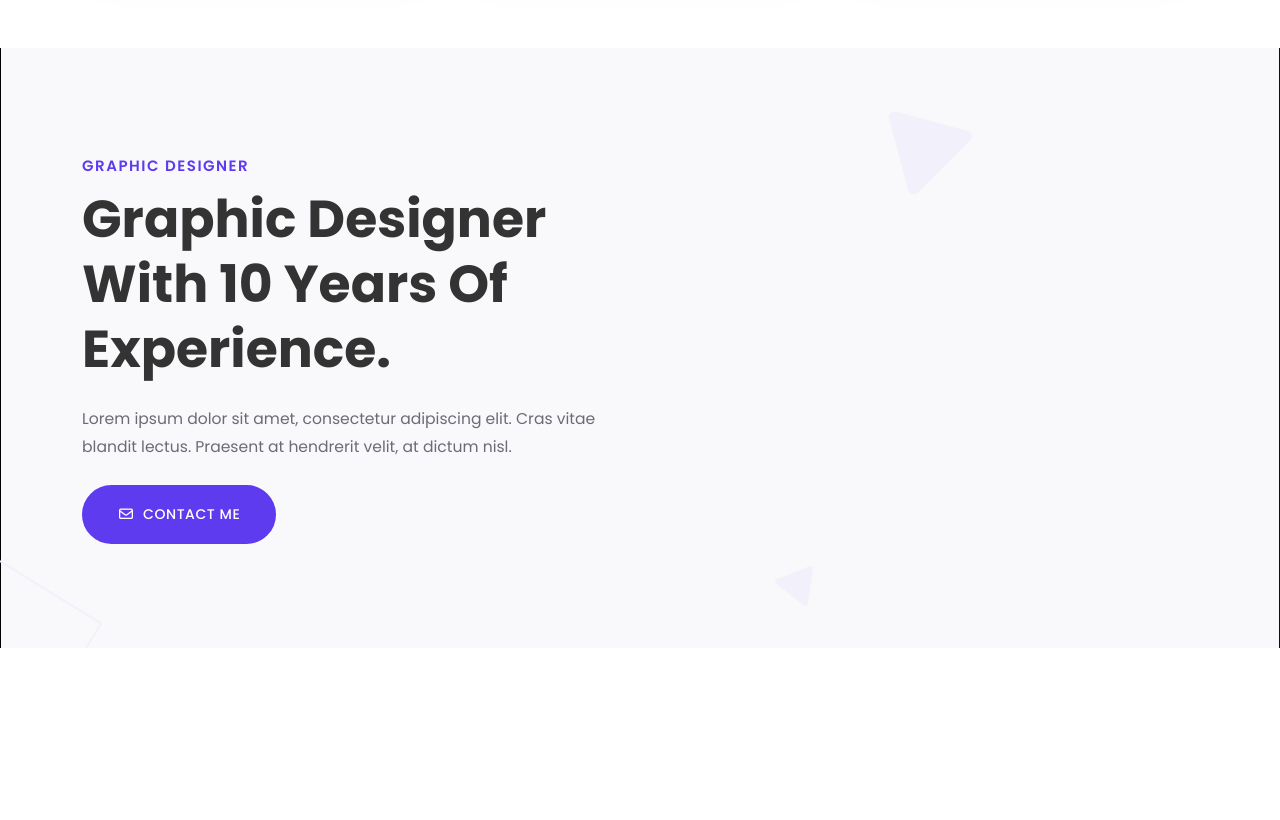
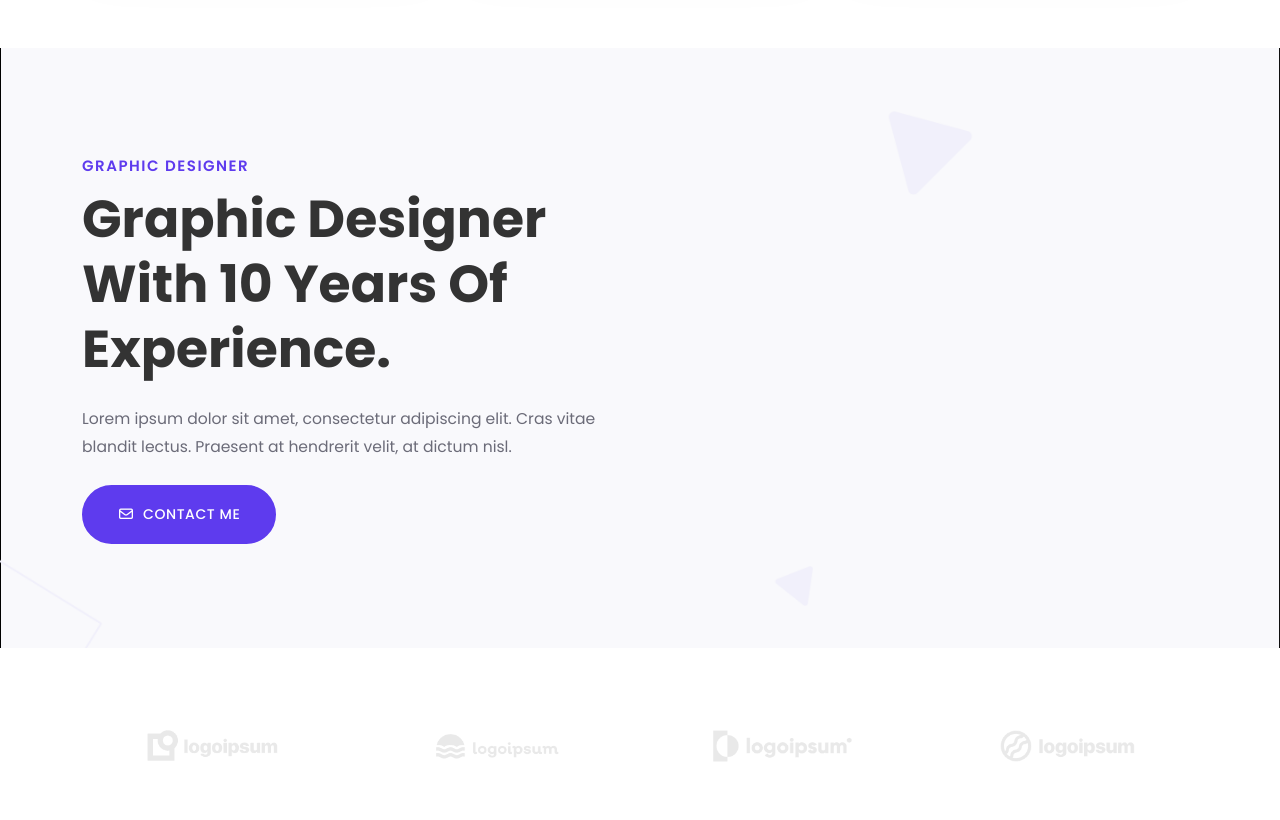
Before and after one commit to faysal-mahamud/portostar-portfolio, a plain HTML site: page index.html in a window 1280 px wide. Shown: the part 1562-2382 px from the top of the page. Before the commit the page ends 2210 px from the top, so only its background shows below. Drawn offline with Linux system fonts and the light colour scheme.

Commit message:
client logo

```diff
--- a/css/style.css
+++ b/css/style.css
@@ -327,3 +327,30 @@ a {
   margin-bottom: 24px;
 }
 /* Experience part end */
+
+/* Clients part start */
+.clients-section {
+  padding: 80px 0 56px;
+  background-color: #ffffff;
+}
+
+.clients-row {
+  align-items: center;
+  justify-content: center;
+  text-align: center;
+  --bs-gutter-y: 24px;
+}
+
+.client-logo {
+  max-width: 100%;
+  max-height: 36px;
+  width: auto;
+  height: auto;
+  opacity: 0.85;
+  transition: opacity 0.2s ease;
+}
+
+.client-logo:hover {
+  opacity: 1;
+}
+/* Clients part end */
--- a/index.html
+++ b/index.html
@@ -209,6 +209,43 @@
     </section>
     <!-- Experience part end -->
 
+    <!-- Clients part start -->
+    <section class="clients-section">
+      <div class="container">
+        <div class="row clients-row">
+          <div class="col-6 col-md-3">
+            <img
+              src="images/logoipsum-logo-1.png"
+              alt="Client Logo 1"
+              class="client-logo"
+            />
+          </div>
+          <div class="col-6 col-md-3">
+            <img
+              src="images/logoipsum-logo-3.png"
+              alt="Client Logo 2"
+              class="client-logo"
+            />
+          </div>
+          <div class="col-6 col-md-3">
+            <img
+              src="images/logoipsum-logo-6.png"
+              alt="Client Logo 3"
+              class="client-logo"
+            />
+          </div>
+          <div class="col-6 col-md-3">
+            <img
+              src="images/logoipsum-logo-7.png"
+              alt="Client Logo 4"
+              class="client-logo"
+            />
+          </div>
+        </div>
+      </div>
+    </section>
+    <!-- Clients part end -->
+
 
   <!-- Bootstrap JS -->
   <script src="js/bootstrap.bundle.min.js"></script>
```
